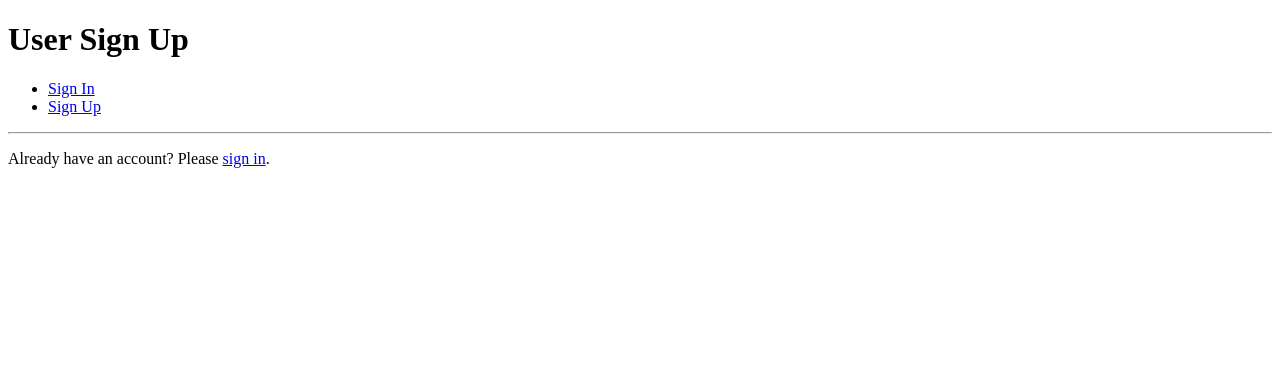
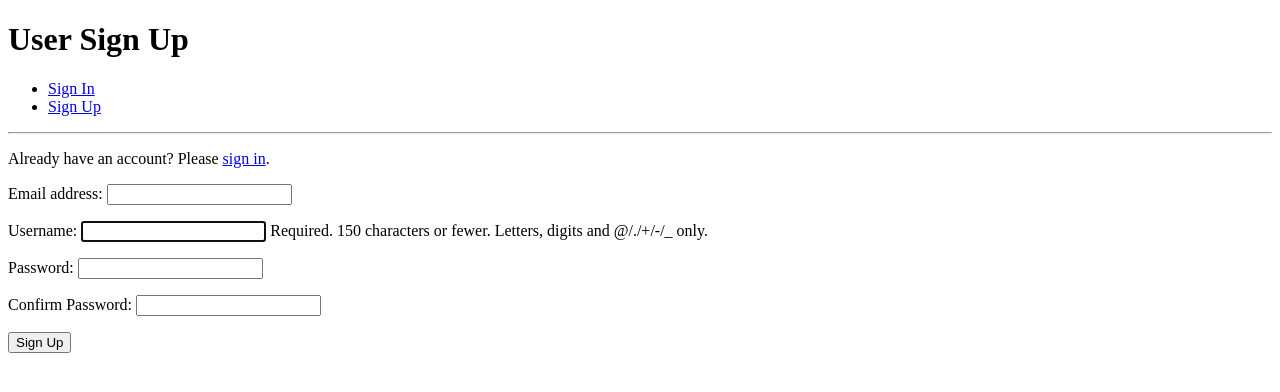
Before and after one commit to sheldon18/cinebox, a Django app: page /accounts/register/ in a window 1280 px wide. Shown: the top 392 px of the page. Run offline with Django 3.2, Linux system fonts and the light colour scheme.

Commit message:
sign up form added

```diff
--- a/accounts/forms.py
+++ b/accounts/forms.py
@@ -1,8 +1,20 @@
 from django import forms
-
+from django.contrib.auth.models import User
+from django.contrib.auth.forms import UserCreationForm
+from django.core.exceptions import ValidationError
 
 class UserLoginForm(forms.Form):
     """Form to login users"""
 
     username = forms.CharField()
     password = forms.CharField(widget=forms.PasswordInput)
+
+class UserRegistrationForm(UserCreationForm):
+    """Form to sign up a new user"""
+
+    password1 = forms.CharField(label="Password", widget=forms.PasswordInput)
+    password2 = forms.CharField(label="Confirm Password", widget=forms.PasswordInput)
+
+    class Meta:
+        model = User
+        fields = ['email', 'username', 'password1', 'password2']
--- a/accounts/templates/registration.html
+++ b/accounts/templates/registration.html
@@ -9,4 +9,10 @@
 
 <p>Already have an account? Please <a href="{% url 'login' %}">sign in</a>.</p>
 
+<form method="POST">
+    {% csrf_token %}
+    {{ registration_form.as_p }}
+    <button type="submit">Sign Up</button>
+</form>
+
 {% endblock %}
--- a/accounts/views.py
+++ b/accounts/views.py
@@ -1,7 +1,7 @@
 from django.shortcuts import render, redirect, reverse
 from django.contrib import auth, messages
 from django.contrib.auth.decorators import login_required
-from accounts.forms import UserLoginForm
+from accounts.forms import UserLoginForm, UserRegistrationForm
 
 # Create your views here.
 def index(request):
@@ -38,4 +38,5 @@ def login(request):
 
 def registration(request):
     """Return registration page"""
-    return render(request, 'registration.html')
+    registration_form = UserRegistrationForm()
+    return render(request, 'registration.html', {"registration_form": registration_form})
```
